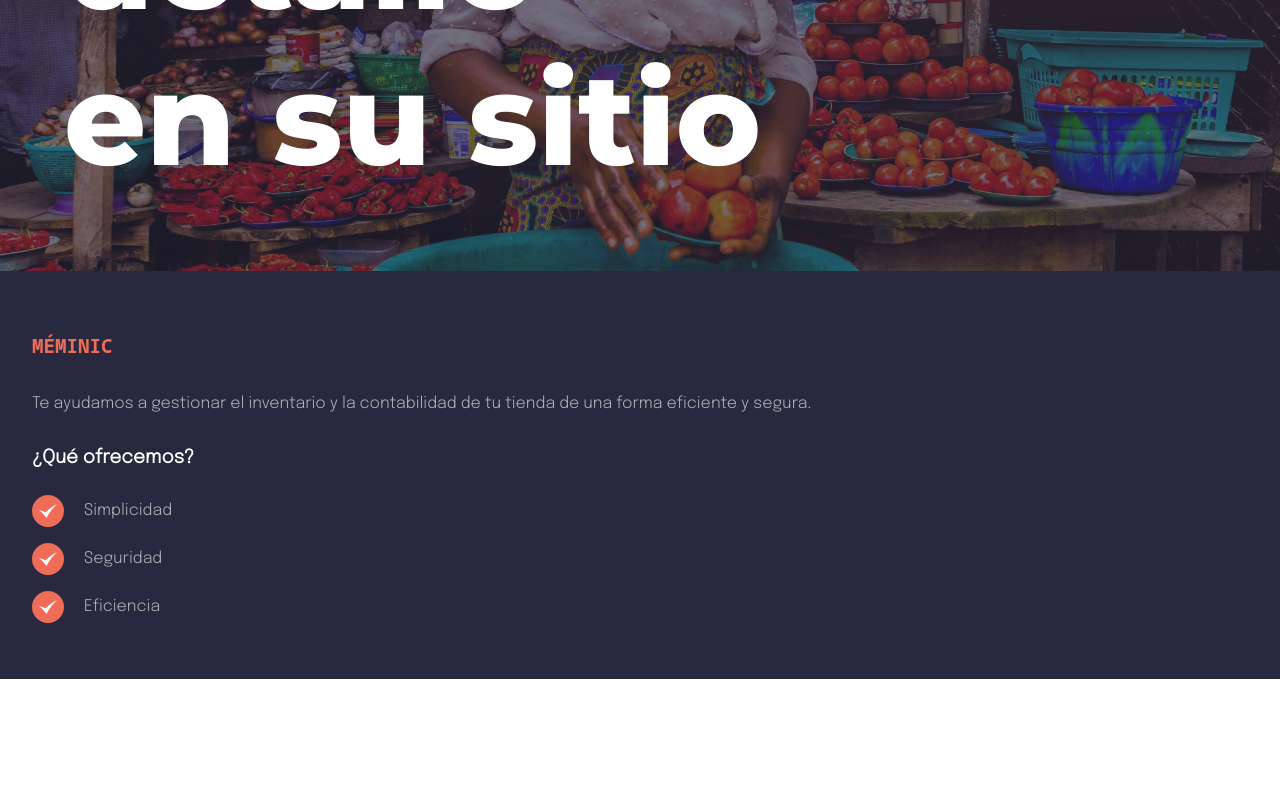
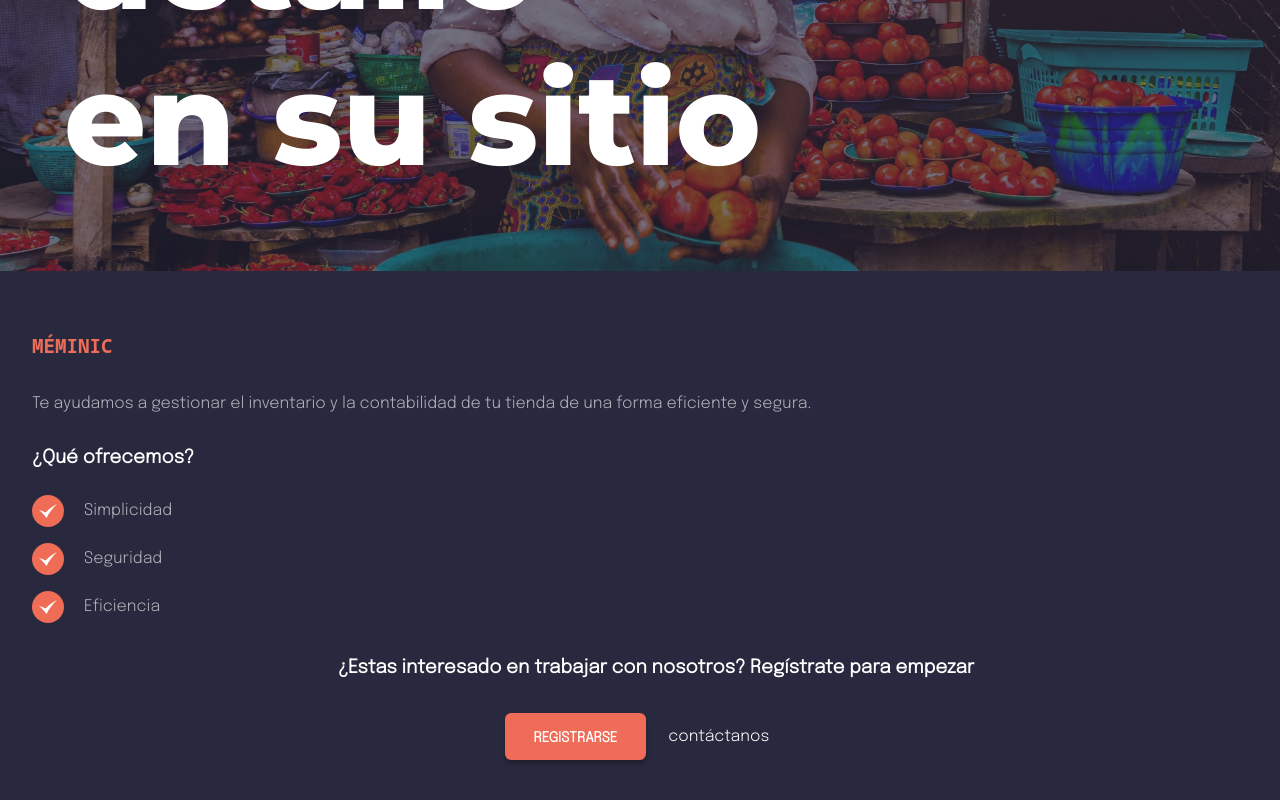
Before and after one commit to nijamaDev/Meminic, a React (Create React App) app: page / in a window 1280 px wide. Shown: the part 498-1298 px from the top of the page. Before the commit the page ends 1177 px from the top, so only its background shows below. Built offline with nearby package versions, Linux system fonts and the light colour scheme.

Commit message:
buttons added to services section

```diff
--- /dev/null
+++ b/src/components/RegisterButton/RegisterButton.css
@@ -0,0 +1,16 @@
+.register__button {
+  background-color: #ef6d58;
+  color: #ffffff;
+  font-family: "Epilogue", sans-serif;
+  font-weight: 900;
+  font-size: 14px;
+  line-height: 14px;
+  text-align: center;
+  padding: 18px 29px;
+  height: 47px;
+  border-radius: 0.4rem;
+  border: 0;
+  text-transform: uppercase;
+  margin-right: 16px;
+  box-shadow: 0px 4px 4px 0px #00000040;
+}
--- /dev/null
+++ b/src/components/RegisterButton/RegisterButton.js
@@ -0,0 +1,11 @@
+import React from "react";
+import "./RegisterButton.css";
+const RegisterButton = ({ event }) => {
+  return (
+    <button className="register__button" onClick={event}>
+      Registrarse
+    </button>
+  );
+};
+
+export default RegisterButton;
--- a/src/components/ServicesBanner/ServicesBanner.css
+++ b/src/components/ServicesBanner/ServicesBanner.css
@@ -13,7 +13,8 @@
   margin-bottom: 30px;
 }
 
-.services__offered {
+.services__offered,
+.services__offered_text {
   padding-top: 10px;
   padding-bottom: 10px;
   font-style: normal;
@@ -21,9 +22,12 @@
   color: white;
 }
 
+.services__offered_text {
+  text-align: center;
+  line-height: 32px;
+}
 .services__container {
   font-family: "Epilogue", sans-serif;
-  background-color: #28293e;
   margin: 0 auto;
   margin-top: -1rem;
   padding-top: 60px;
@@ -39,3 +43,15 @@
   margin-right: 3rem;
   color: rgba(255, 255, 255, 0.64);
 }
+.services__buttons {
+  display: flex;
+  justify-content: center;
+}
+
+.services__button__contact {
+  background: none;
+  border: 0;
+  color: #ffffff;
+  font-family: "Epilogue", sans-serif;
+  font-size: 16px;
+}
--- a/src/components/ServicesBanner/ServicesBanner.js
+++ b/src/components/ServicesBanner/ServicesBanner.js
@@ -2,7 +2,7 @@ import React from "react";
 import check from "../../assets/check_icon.svg";
 import "./ServicesBanner.css";
 import { ServicesItems } from "./ServicesItems";
-
+import RegisterButton from "../RegisterButton/RegisterButton";
 const ServicesBanner = () => {
   return (
     <div className="services__container">
@@ -22,6 +22,13 @@ const ServicesBanner = () => {
           </p>
         );
       })}
+      <h3 className="services__offered_text">
+        ¿Estas interesado en trabajar con nosotros? Regístrate para empezar
+      </h3>
+      <div className="services__buttons">
+        <RegisterButton></RegisterButton>
+        <button className="services__button__contact">contáctanos</button>
+      </div>
     </div>
   );
 };
--- a/src/index.css
+++ b/src/index.css
@@ -1,4 +1,10 @@
-html,
 body {
   margin: 0;
+  padding: 0;
+  width: 100%;
+  background-color: #28293e;
+  border: 0;
 }
+html {
+  border: 0;
+}
```
